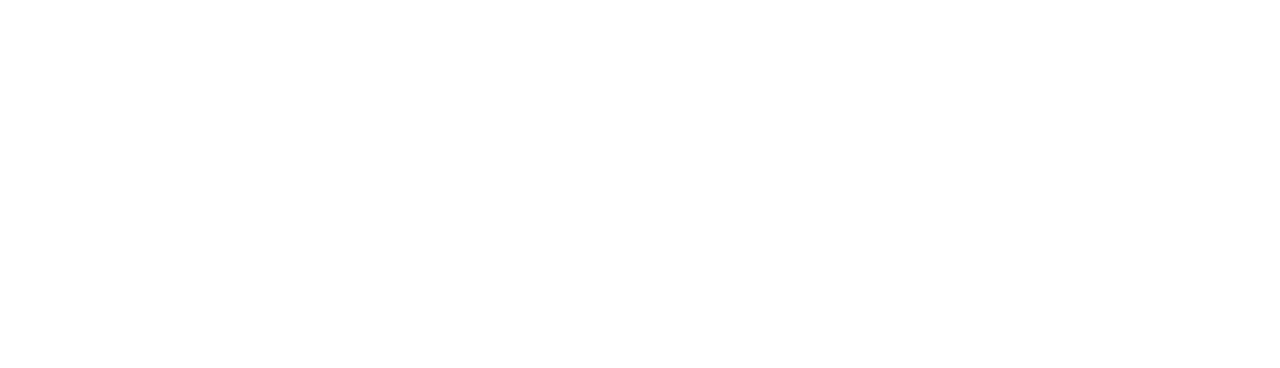
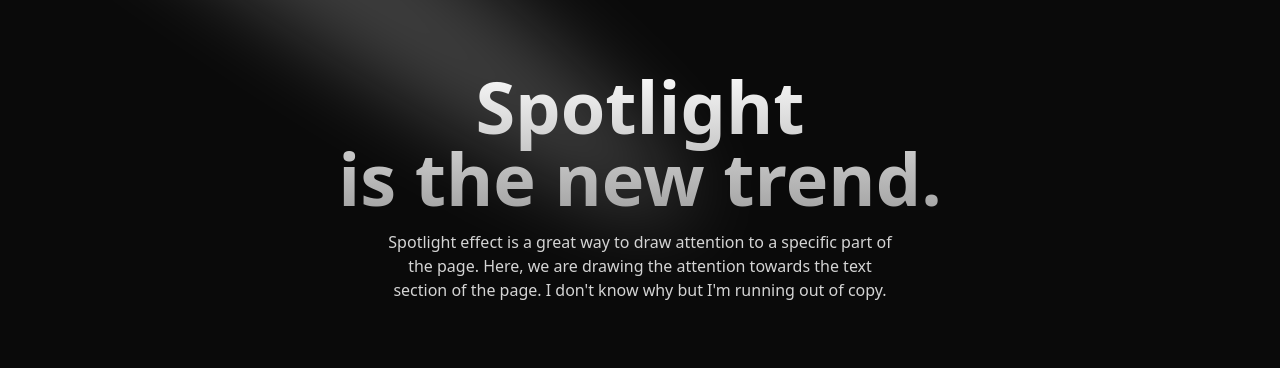
Before and after one commit to NirajSalunke/ecomgo, a React (Vite) app in the folder app/: page /home in a window 1280 px wide. Shown: the part 214-582 px from the top of the page. Built offline with nearby package versions, Linux system fonts and the light colour scheme; no server answers.

Commit message:
Spotlight and order routes ini

```diff
--- /dev/null
+++ b/app/src/components/Footer.tsx
@@ -0,0 +1,26 @@
+import { Spotlight } from "./ui/spotlight";
+import { Vortex } from "./ui/vortex";
+
+const Footer = () => {
+  return (
+    <div className="h-[40rem] w-full rounded-md flex md:items-center md:justify-center bg-black/[0.96] antialiased bg-grid-white/[0.02] relative overflow-hidden">
+      <Spotlight
+        className="-top-40 left-0 md:left-60 md:-top-20"
+        fill="white"
+      />
+      <div className=" p-4 max-w-7xl  mx-auto relative z-10  w-full pt-20 md:pt-0">
+        <h1 className="text-4xl md:text-7xl font-bold text-center bg-clip-text text-transparent bg-gradient-to-b from-neutral-50 to-neutral-400 bg-opacity-50">
+          Spotlight <br /> is the new trend.
+        </h1>
+        <p className="mt-4 font-normal text-base text-neutral-300 max-w-lg text-center mx-auto">
+          Spotlight effect is a great way to draw attention to a specific part
+          of the page. Here, we are drawing the attention towards the text
+          section of the page. I don&apos;t know why but I&apos;m running out of
+          copy.
+        </p>
+      </div>
+    </div>
+  );
+};
+
+export default Footer;
--- /dev/null
+++ b/app/src/components/ui/Spotlight.tsx
@@ -0,0 +1,56 @@
+import React from "react";
+import { cn } from "@/lib/utils";
+
+type SpotlightProps = {
+  className?: string;
+  fill?: string;
+};
+
+export const Spotlight = ({ className, fill }: SpotlightProps) => {
+  return (
+    <svg
+      className={cn(
+        "animate-spotlight pointer-events-none absolute z-[1]  h-[169%] w-[138%] lg:w-[84%] opacity-0",
+        className
+      )}
+      xmlns="http://www.w3.org/2000/svg"
+      viewBox="0 0 3787 2842"
+      fill="none"
+    >
+      <g filter="url(#filter)">
+        <ellipse
+          cx="1924.71"
+          cy="273.501"
+          rx="1924.71"
+          ry="273.501"
+          transform="matrix(-0.822377 -0.568943 -0.568943 0.822377 3631.88 2291.09)"
+          fill={fill || "white"}
+          fillOpacity="0.21"
+        ></ellipse>
+      </g>
+      <defs>
+        <filter
+          id="filter"
+          x="0.860352"
+          y="0.838989"
+          width="3785.16"
+          height="2840.26"
+          filterUnits="userSpaceOnUse"
+          colorInterpolationFilters="sRGB"
+        >
+          <feFlood floodOpacity="0" result="BackgroundImageFix"></feFlood>
+          <feBlend
+            mode="normal"
+            in="SourceGraphic"
+            in2="BackgroundImageFix"
+            result="shape"
+          ></feBlend>
+          <feGaussianBlur
+            stdDeviation="151"
+            result="effect1_foregroundBlur_1065_8"
+          ></feGaussianBlur>
+        </filter>
+      </defs>
+    </svg>
+  );
+};
--- a/app/src/routeTree.gen.ts
+++ b/app/src/routeTree.gen.ts
@@ -12,7 +12,6 @@
 
 import { Route as rootRoute } from './routes/__root'
 import { Route as HomeImport } from './routes/home'
-import { Route as AboutImport } from './routes/about'
 import { Route as IndexImport } from './routes/index'
 import { Route as ProductProductIDImport } from './routes/product.$productID'
 
@@ -21,12 +20,6 @@ import { Route as ProductProductIDImport } from './routes/product.$productID'
 const HomeRoute = HomeImport.update({
   id: '/home',
   path: '/home',
-  getParentRoute: () => rootRoute,
-} as any)
-
-const AboutRoute = AboutImport.update({
-  id: '/about',
-  path: '/about',
   getParentRoute: () => rootRoute,
 } as any)
 
@@ -53,13 +46,6 @@ declare module '@tanstack/react-router' {
       preLoaderRoute: typeof IndexImport
       parentRoute: typeof rootRoute
     }
-    '/about': {
-      id: '/about'
-      path: '/about'
-      fullPath: '/about'
-      preLoaderRoute: typeof AboutImport
-      parentRoute: typeof rootRoute
-    }
     '/home': {
       id: '/home'
       path: '/home'
@@ -81,14 +67,12 @@ declare module '@tanstack/react-router' {
 
 export interface FileRoutesByFullPath {
   '/': typeof IndexRoute
-  '/about': typeof AboutRoute
   '/home': typeof HomeRoute
   '/product/$productID': typeof ProductProductIDRoute
 }
 
 export interface FileRoutesByTo {
   '/': typeof IndexRoute
-  '/about': typeof AboutRoute
   '/home': typeof HomeRoute
   '/product/$productID': typeof ProductProductIDRoute
 }
@@ -96,30 +80,27 @@ export interface FileRoutesByTo {
 export interface FileRoutesById {
   __root__: typeof rootRoute
   '/': typeof IndexRoute
-  '/about': typeof AboutRoute
   '/home': typeof HomeRoute
   '/product/$productID': typeof ProductProductIDRoute
 }
 
 export interface FileRouteTypes {
   fileRoutesByFullPath: FileRoutesByFullPath
-  fullPaths: '/' | '/about' | '/home' | '/product/$productID'
+  fullPaths: '/' | '/home' | '/product/$productID'
   fileRoutesByTo: FileRoutesByTo
-  to: '/' | '/about' | '/home' | '/product/$productID'
-  id: '__root__' | '/' | '/about' | '/home' | '/product/$productID'
+  to: '/' | '/home' | '/product/$productID'
+  id: '__root__' | '/' | '/home' | '/product/$productID'
   fileRoutesById: FileRoutesById
 }
 
 export interface RootRouteChildren {
   IndexRoute: typeof IndexRoute
-  AboutRoute: typeof AboutRoute
   HomeRoute: typeof HomeRoute
   ProductProductIDRoute: typeof ProductProductIDRoute
 }
 
 const rootRouteChildren: RootRouteChildren = {
   IndexRoute: IndexRoute,
-  AboutRoute: AboutRoute,
   HomeRoute: HomeRoute,
   ProductProductIDRoute: ProductProductIDRoute,
 }
@@ -135,16 +116,12 @@ export const routeTree = rootRoute
       "filePath": "__root.tsx",
       "children": [
         "/",
-        "/about",
         "/home",
         "/product/$productID"
       ]
     },
     "/": {
       "filePath": "index.tsx"
-    },
-    "/about": {
-      "filePath": "about.tsx"
     },
     "/home": {
       "filePath": "home.tsx"
--- a/app/src/routes/__root.tsx
+++ b/app/src/routes/__root.tsx
@@ -2,6 +2,7 @@ import * as React from "react";
 import { Link, Outlet, createRootRoute } from "@tanstack/react-router";
 import { TanStackRouterDevtools } from "@tanstack/router-devtools";
 import Navbar from "@/components/Navbar";
+import Footer from "@/components/Footer";
 
 export const Route = createRootRoute({
   component: RootComponent,
@@ -12,7 +13,8 @@ function RootComponent() {
     <>
       <Navbar />
       <Outlet />
-      <TanStackRouterDevtools position="bottom-right" />
+      <Footer />
+      {/* <TanStackRouterDevtools position="bottom-right" /> */}
     </>
   );
 }
--- a/app/src/routes/about.tsx
+++ /dev/null
@@ -1,14 +0,0 @@
-import * as React from 'react'
-import { createFileRoute } from '@tanstack/react-router'
-
-export const Route = createFileRoute('/about')({
-  component: AboutComponent,
-})
-
-function AboutComponent() {
-  return (
-    <div className="p-2">
-      <h3>About</h3>
-    </div>
-  )
-}
--- a/app/tailwind.config.ts
+++ b/app/tailwind.config.ts
@@ -8,6 +8,21 @@ module.exports = {
   content: ["./index.html", "./src/**/*.{ts,tsx,js,jsx}"],
   theme: {
     extend: {
+      animation: {
+        spotlight: "spotlight 2s ease .75s 1 forwards",
+      },
+      keyframes: {
+        spotlight: {
+          "0%": {
+            opacity: 0,
+            transform: "translate(-72%, -62%) scale(0.5)",
+          },
+          "100%": {
+            opacity: 1,
+            transform: "translate(-50%,-40%) scale(1)",
+          },
+        },
+      },
       boxShadow: {
         input: `0px 2px 3px -1px rgba(0,0,0,0.1), 0px 1px 0px 0px rgba(25,28,33,0.02), 0px 0px 0px 1px rgba(25,28,33,0.08)`,
       },
```
Also changed, not shown: 2 other files (tests, documents, lock files or other folders).
